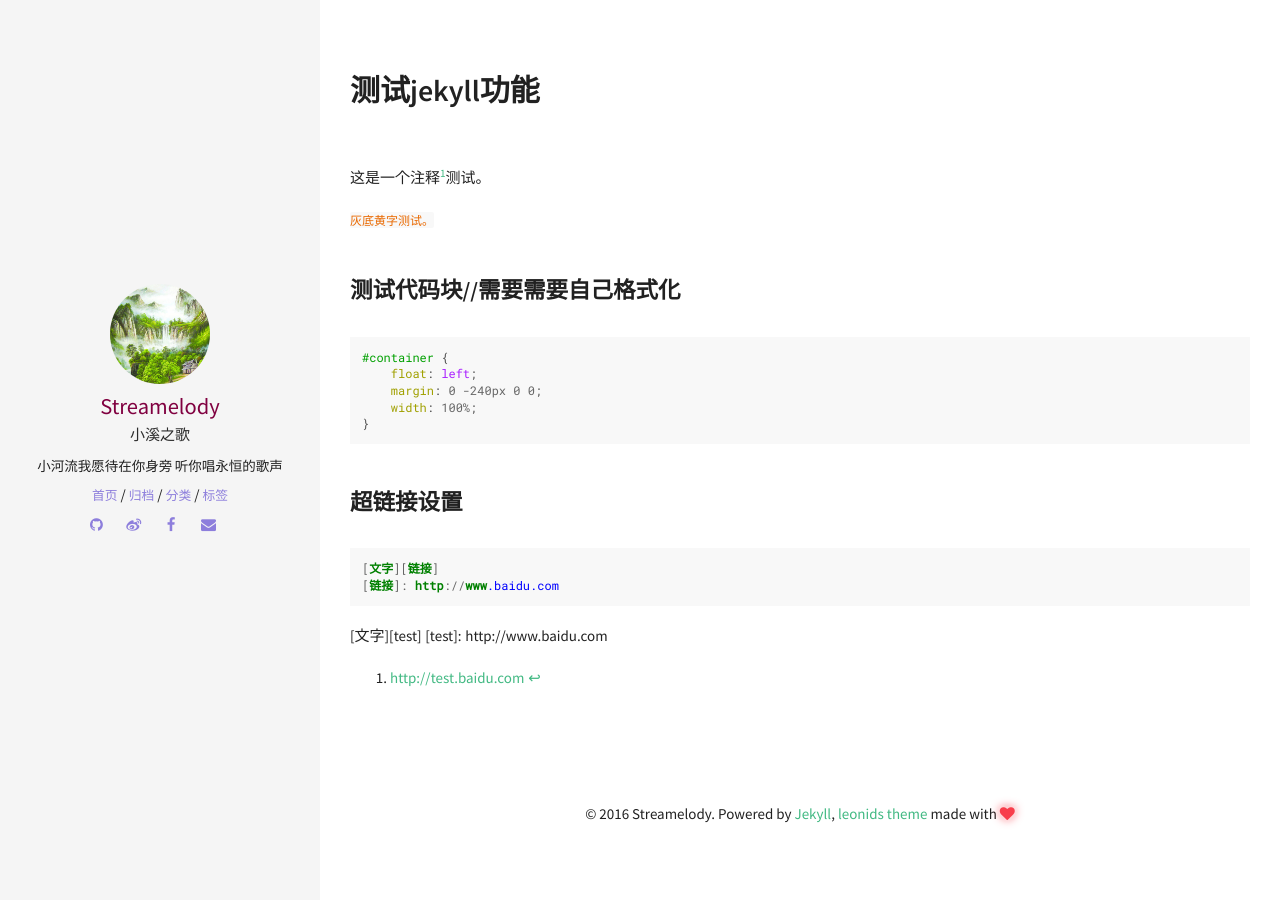
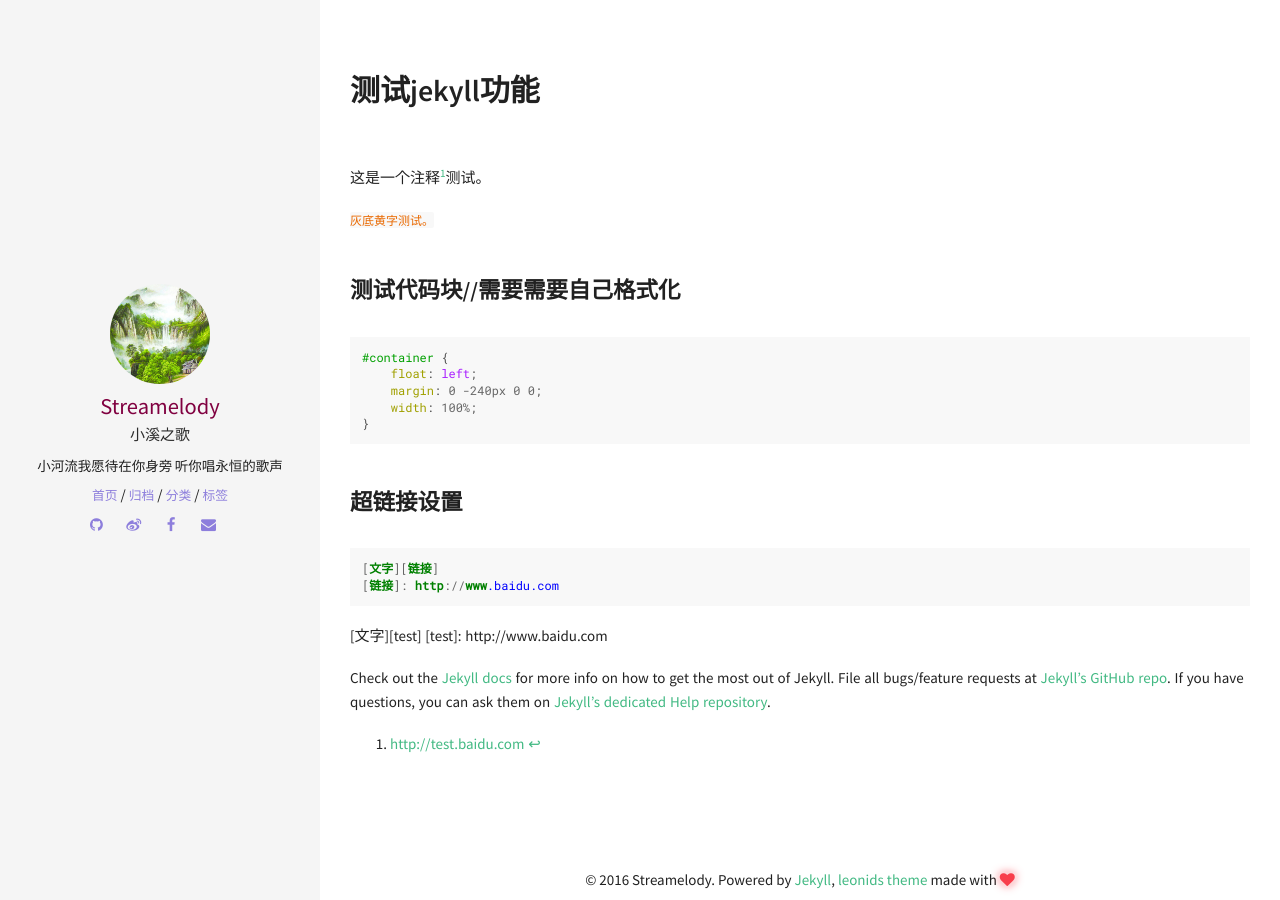
Before and after one commit to yaxauw/streamelody.github.io, a Jekyll site: the page built from _posts/2016-12-04-test-jekyll.md, in a window 1280 px wide. Built offline with Jekyll 4.4.1, drawn with Linux system fonts in a browser that asks for light colours; comment, search, counter and statistics services are not loaded.

Commit message:
commitString

```diff
--- a/_posts/2016-12-04-test-jekyll.md
+++ b/_posts/2016-12-04-test-jekyll.md
@@ -29,6 +29,12 @@
 [文字][test]
 [test]: http://www.baidu.com
 
+Check out the [Jekyll docs][jekyll] for more info on how to get the most out of Jekyll. File all bugs/feature requests at [Jekyll’s GitHub repo][jekyll-gh]. If you have questions, you can ask them on [Jekyll’s dedicated Help repository][jekyll-help].
+
+[jekyll]:      http://jekyllrb.com
+[jekyll-gh]:   https://github.com/jekyll/jekyll
+[jekyll-help]: https://github.com/jekyll/jekyll-help
+
 
 
 
```
